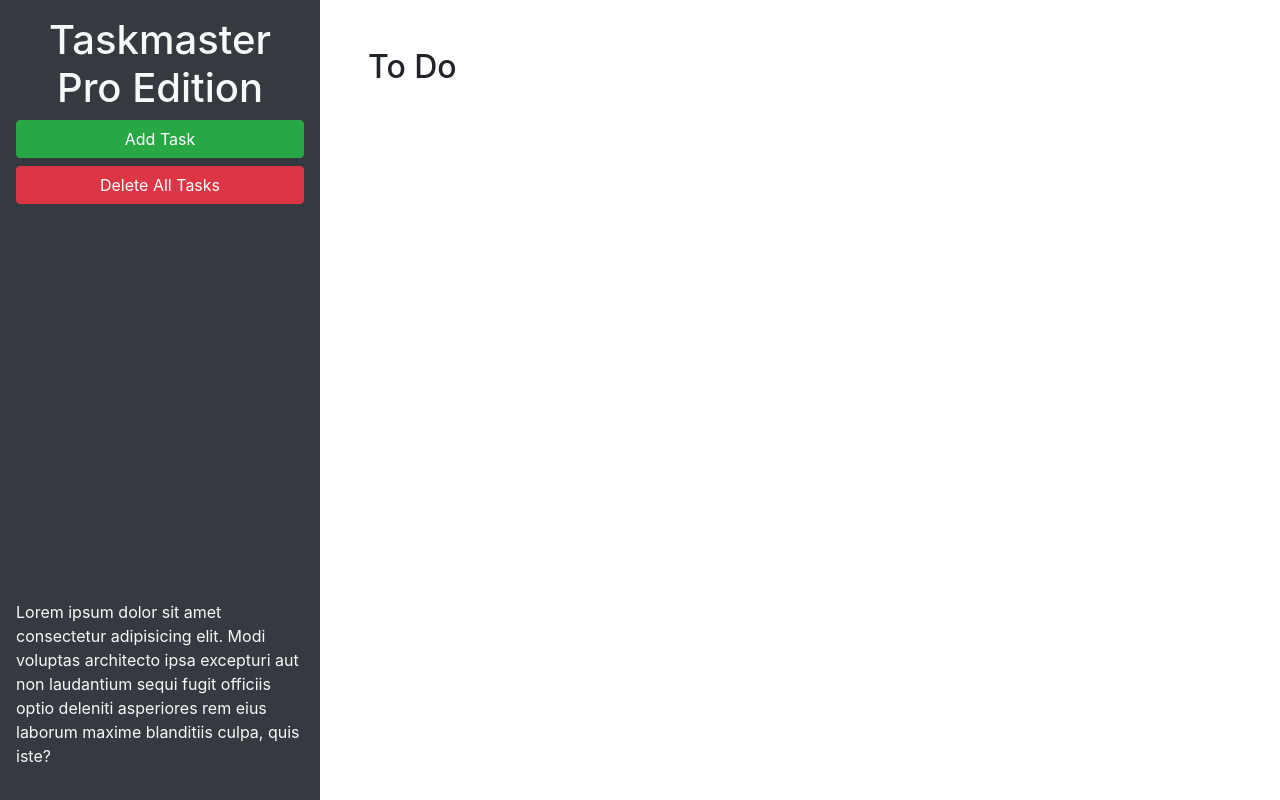
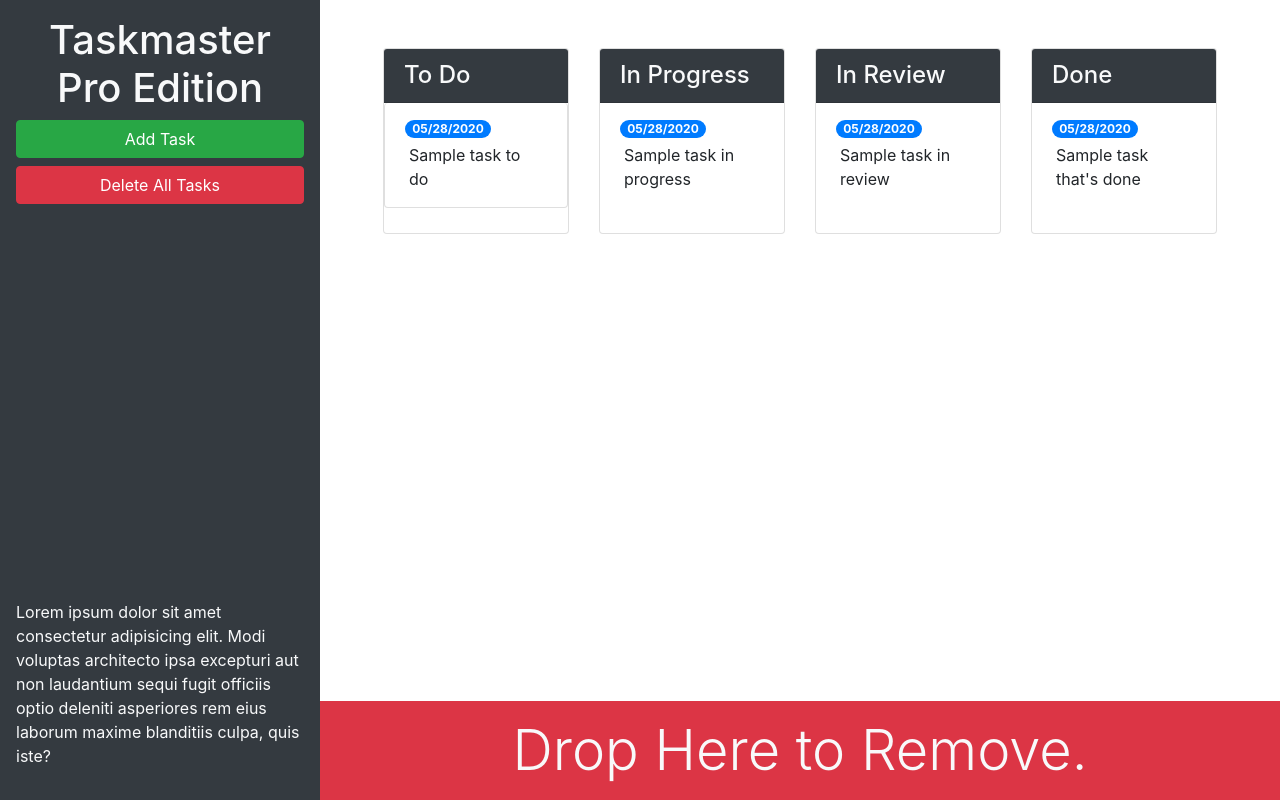
Before and after one commit to NangTuong/taskmaster-pro, a plain HTML site: page index.html in a window 1280 px wide. Drawn offline with nearby package versions, Linux system fonts and the light colour scheme.

Commit message:
added bootstrap utilities

```diff
--- a/index.html
+++ b/index.html
@@ -13,20 +13,76 @@
 <body>
 
   <div class="row min-vh-100 no-gutters">
-    <header class="col-12 col-lg-3 bg-dark text-light d-flex flex-column p-4 p-lg-3">
+    <header class="col-12 col-lg-3 bg-dark text-light sticky-top d-flex flex-column p-4 p-lg-3">
       <h1 class="text-center">Taskmaster Pro Edition</h1>
       <button id="create-task" class="btn btn-block btn-success" data-toggle="modal" data-target="#task-form-modal">Add
         Task</button>
       <button id="remove-tasks" class="btn btn-block btn-danger">Delete All Tasks</button>
-      <p class="mt-auto">Lorem ipsum dolor sit amet consectetur adipisicing elit. Modi voluptas architecto ipsa
+      <p class="mt-auto d-none d-lg-block">Lorem ipsum dolor sit amet consectetur adipisicing elit. Modi voluptas architecto ipsa
         excepturi aut non
         laudantium sequi fugit officiis optio deleniti asperiores rem eius laborum maxime blanditiis culpa, quis iste?
       </p>
     </header>
-    <main class="col-12 col-lg-9">
-      <div class="m-5">
-        <h2>To Do</h2>
-        <ul id="list-toDo" class="list-group"> </ul>
+    <main class="col-12 col-lg-9 d-flex flex-column">
+      <div class="m-5 row justify-content-around">
+        <!-- todo start -->
+        <div class="col-12 col-md-6 col-xl-3 mb-3">
+          <div class="card">
+            <h4 class="card-header bg-dark text-light">To Do</h4>
+        <ul id="list-toDo" class="list-group list-group flush">
+          <li class="list-group-item">
+            <span class="badge badge-primary badge-pill">05/28/2020</span>
+            <p class="m-1">Sample task to do</p>
+          </li>
+        </ul>
+          </div>
+      </div>
+      <!-- todo end -->
+      <!-- in progress start -->
+      <div class="col-12 col-md-6 col-xl-3 mb-3">
+        <div class="card">
+        <h4 class="card-header bg-dark text-light">In Progress</h4>
+        <ul id="list-inProgress" class="list-group list-group-flush">
+          <li class="list-group-item">
+            <span class="badge badge-primary badge-pill">05/28/2020</span>
+            <p class="m-1">Sample task in progress</p>
+          </li>
+        </ul>
+        </div>
+      </div>
+      <!-- in progress end-->
+      <!-- in review start -->
+      <div class="col-12 col-md-6 col-xl-3 mb-3">
+        <div class="card">
+        <h4 class="card-header bg-dark text-light">In Review</h4>
+        <ul id="list-inReview" class="list-group list-group-flush">
+          <li class="list-group-item">
+            <span class="badge badge-primary badge-pill">05/28/2020</span>
+            <p class="m-1">Sample task in review</p>
+          </li>
+        </ul>
+        </div>
+      </div>
+      <!-- in review end -->
+      <!-- done start-->
+      <div class="col-12 col-md-6 col-xl-3 mb-3">
+        <div class="card">
+        <h4 class="card-header bg-dark text-light">Done</h4>
+        <ul id="list-done" class="list-group list-group-flush">
+          <li class="list-group-item">
+            <span class="badge badge-primary badge-pill">05/28/2020</span>
+            <p class="m-1">Sample task that's done</p>
+          </li>
+        </ul>
+        </div>
+      </div>
+      <!-- done end -->
+      </div>
+      <!-- trash drop zone start-->
+      <div id="trash" class="mt-auto">
+        <div class="w-100 bg-danger p-3 text-center text-light display-4">
+          Drop Here to Remove.
+        </div>
       </div>
     </main>
   </div>
@@ -46,11 +102,11 @@
           <form>
             <div class="form-group">
               <label for="modalTaskDescription">Task description</label>
-              <textarea id="modalTaskDescription" rows="3"></textarea>
+              <textarea id="modalTaskDescription" rows="3" class="form-control"></textarea>
             </div>
             <div class="form-group">
               <label for="modalDueDate">Due date</label>
-              <input type="text" id="modalDueDate" placeholder="mm/dd/yyyy" autocomplete="off" />
+              <input type="text" id="modalDueDate class=form-control" placeholder="mm/dd/yyyy" autocomplete="off" />
             </div>
           </form>
         </div>
```
